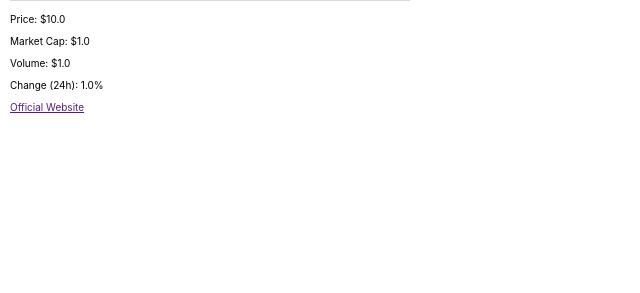
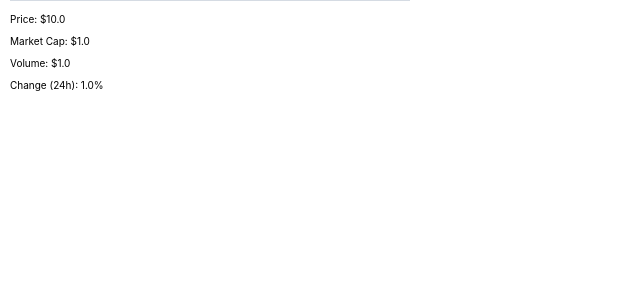
Before and after one commit to ian-ruiz21/CoinWatch, a Django app: a page that uses main_app/templates/coins/detail.html in a window 1280 px wide. Shown: the part 405-698 px from the top of the page, without its empty margins (0-640 px from the left). Run offline with Django 5.2, Linux system fonts and the light colour scheme; tables that the repository leaves empty hold one stand-in row (values such as "Sample post"); grey boxes marked "Sample" are stand-in pictures.

Commit message:
Remove url for coins detail-page

```diff
--- a/main_app/templates/coins/detail.html
+++ b/main_app/templates/coins/detail.html
@@ -15,7 +15,6 @@
         <p>Volume: ${{ coin.volume }}</p>
         <p>Change (24h): {{ coin.change }}%</p>
         <p>{{ coin.description }}</p>
-        <a href="{{ coin.homepage }}" target="_blank">Official Website</a>
     </div>
 </div>
 {% endblock %}
```
